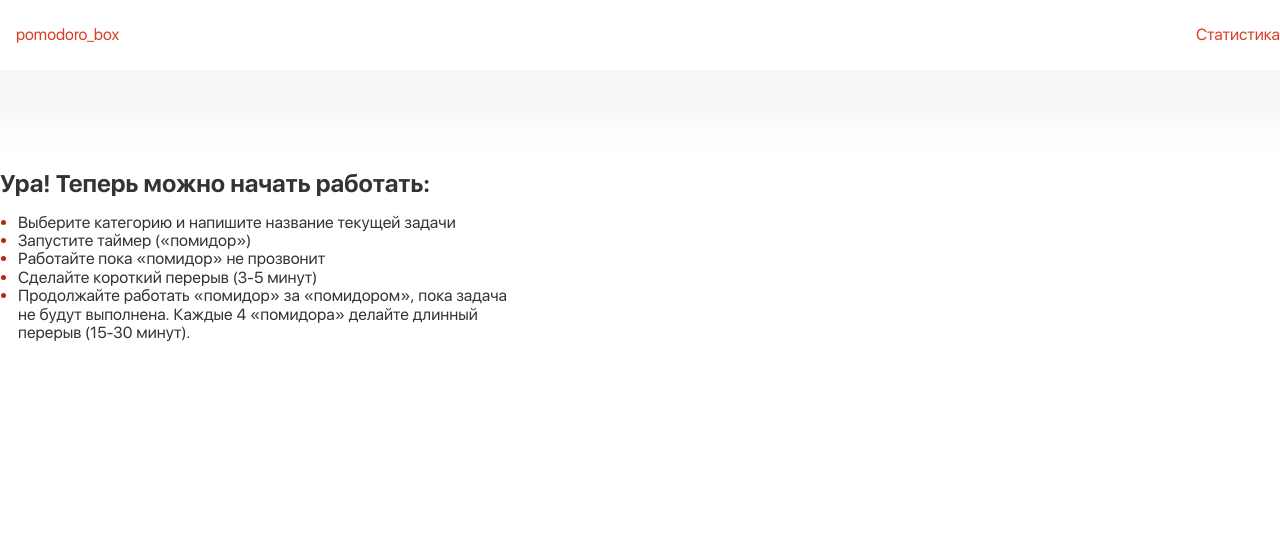
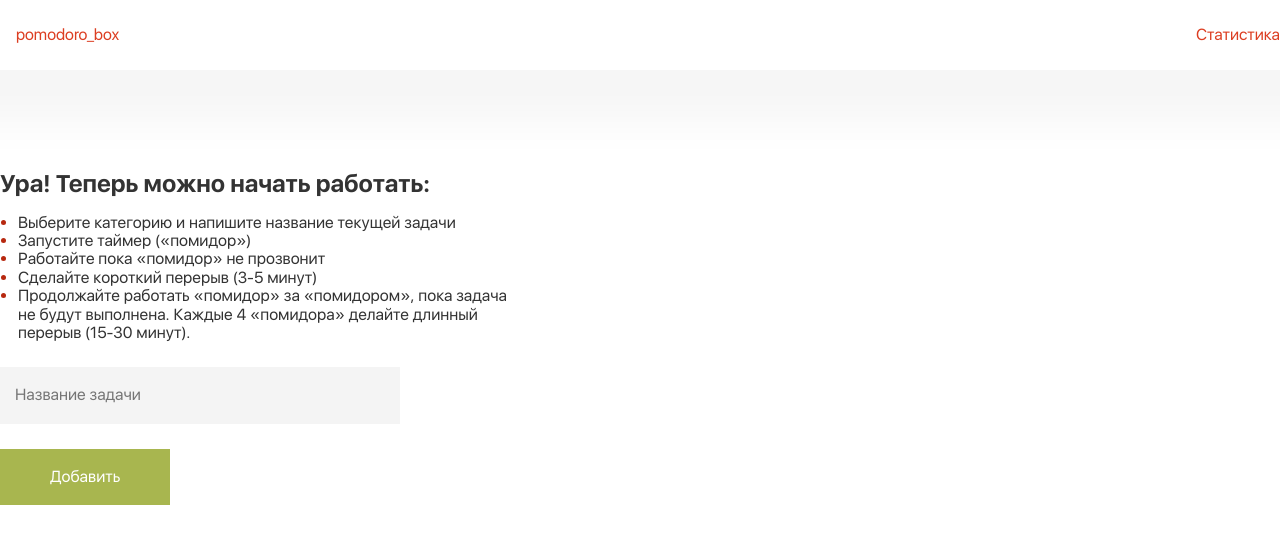
Before and after one commit to masawik/pomodoro_box, a React (Create React App) app: page / in a window 1280 px wide. Shown: the top 544 px of the page. Built offline with nearby package versions, Linux system fonts and the light colour scheme; some icons are missing.

Commit message:
NewTargetForm.tsx

```diff
--- /dev/null
+++ b/src/components/NewTargetForm/NewTargetForm.styles.ts
@@ -0,0 +1,7 @@
+import styled from 'styled-components'
+import { StyledInput } from '../forms'
+
+export const StyledNewTargetFormInput = styled(StyledInput)`
+  width: 370px;
+  margin: 25px 0;
+`
--- /dev/null
+++ b/src/components/NewTargetForm/NewTargetForm.tsx
@@ -0,0 +1,40 @@
+import React, { ChangeEvent, FormEvent, useState } from 'react'
+import {
+  StyledNewTargetFormInput,
+} from './NewTargetForm.styles'
+import { StyledButton } from '../forms'
+
+const NewTargetForm = () => {
+
+  const [targetName, setTargetName] = useState<string>('')
+
+  const inputHandler = (
+    { target: { value } }: ChangeEvent<HTMLInputElement>
+  ) => {
+    setTargetName(value)
+  }
+
+  const onSubmit = (e: FormEvent) => {
+    e.preventDefault()
+    console.log(`targetName: ${targetName}`)
+  }
+
+  return (
+    <form
+      onSubmit={onSubmit}
+    >
+      <StyledNewTargetFormInput
+        value={targetName}
+        onChange={inputHandler}
+        placeholder='Название задачи'
+        required
+      />
+
+      <StyledButton type={'submit'}>
+        Добавить
+      </StyledButton>
+    </form>
+  )
+}
+
+export default NewTargetForm
--- a/src/components/typography/List/List.styles.ts
+++ b/src/components/typography/List/List.styles.ts
@@ -2,6 +2,7 @@ import styled, { css } from 'styled-components'
 
 export const StyledUl = styled.ul`
     padding-left: 18px;
+    margin: 0;
 `
 
 export const StyledLi = styled.li`
--- a/src/pages/Timer/TimerPage.tsx
+++ b/src/pages/Timer/TimerPage.tsx
@@ -7,6 +7,7 @@ import {
 } from '../../components/typography/List/List.styles'
 import StyledH1 from '../../components/typography/H1/H1.styles'
 import { LeftSide } from './TimerPage.styles'
+import NewTargetForm from '../../components/NewTargetForm/NewTargetForm'
 
 const InstructionListContent = [
   'Выберите категорию и напишите название текущей задачи',
@@ -19,14 +20,19 @@ const InstructionListContent = [
   <StyledLi key={`_${index}`}>{li}</StyledLi>
 ))
 
+
 const TimerPage = () => {
   return (
     <PageContentContainer>
       <LeftSide>
         <StyledH1>Ура! Теперь можно начать работать:</StyledH1>
-        <StyledUl>
+        <StyledUl
+          style={{ 'marginTop': '16px' }}
+        >
           {InstructionListContent}
         </StyledUl>
+
+        <NewTargetForm />
       </LeftSide>
     </PageContentContainer>
   )
```
